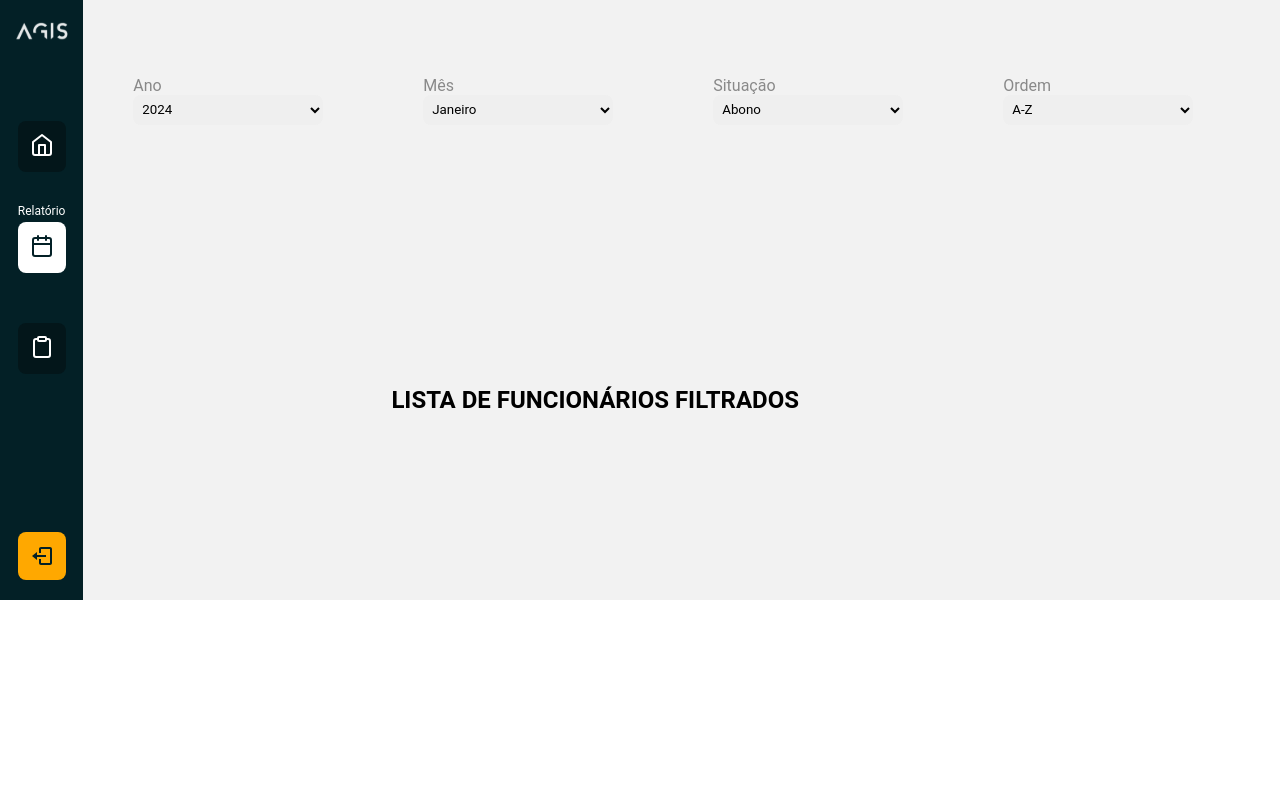
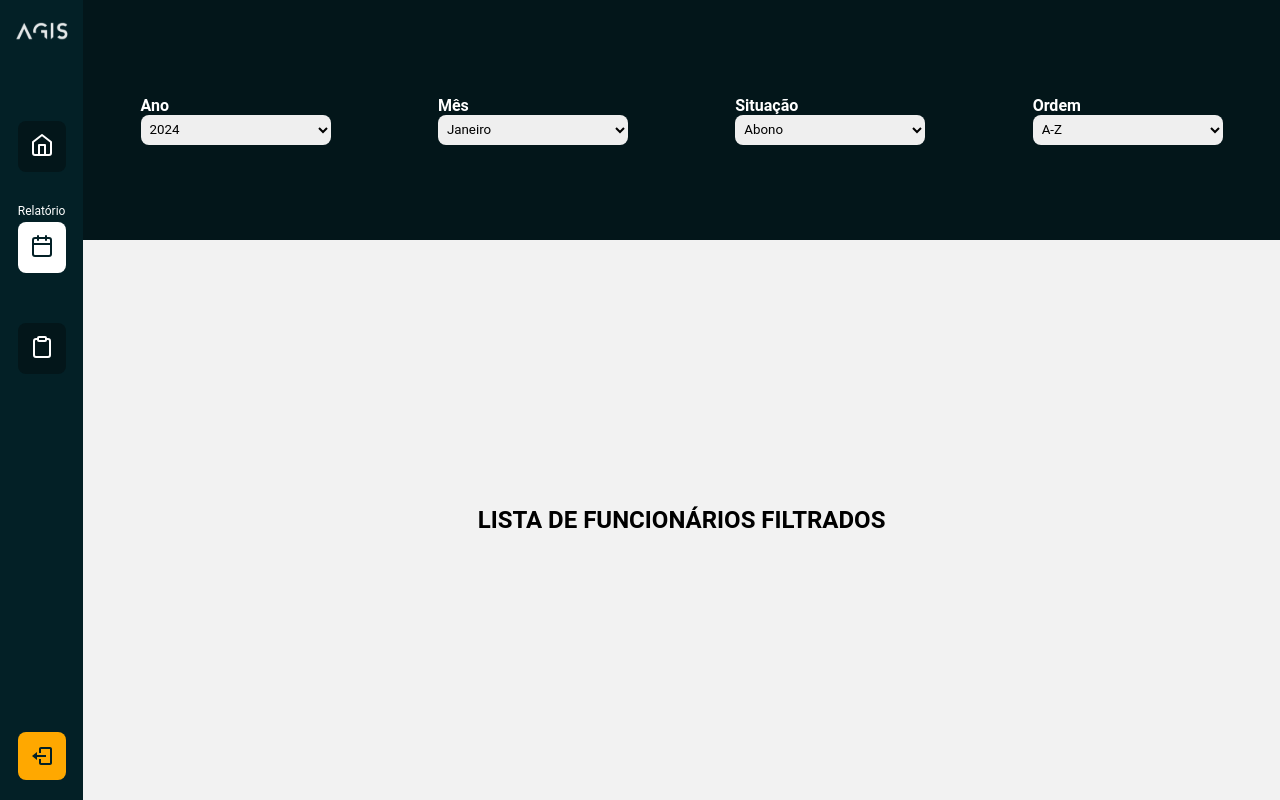
Before and after one commit to FGA0138-MDS-Ajax/2024.1-CYGNI, a React (Vite) app in the folder front/src/renderer/: page /tela-relatorio in a window 1280 px wide. Built offline with nearby package versions, Linux system fonts and the light colour scheme.

Commit message:
refactor: alterações visuais na tela de relatório

```diff
--- a/front/src/renderer/src/pages/TelaRelatorio/TelaRelatorio.css
+++ b/front/src/renderer/src/pages/TelaRelatorio/TelaRelatorio.css
@@ -2,18 +2,23 @@
   margin: 0;
   padding: 0;
   font-family: "Roboto", sans-serif;
+  list-style: none;
+  user-select: none;
 }
 
 .conteiner-relatorio-mensal {
   display: flex;
+  flex-direction: row;
+  height: 100vh;
+  width: 100vw;
   background-color: #F2F2F2;
 }
 
 .conteiner-conteudo-principal {
   display: flex;
-  justify-content: center;
   flex-direction: column;
-  width: 80%;
+  width: 93.5%;
+
 }
 
 .filtros {
@@ -21,7 +26,9 @@
   align-items: center;
   justify-content: space-evenly;
   flex-direction: row;
-  height: 25vh;
+  width: auto;
+  height: 30%;
+  background-color: #03161A;
 
 }
 
@@ -34,7 +41,8 @@
 }
 
 .filtros span {
-  color: #898989;
+  color: #ffffff;
+  font-weight: bold;
 }
 
 #mes, #situacao, #ordem {
@@ -46,7 +54,8 @@
   justify-content: center;
   align-items: center;
   width: 100%;
-  height: 50vh;
+  height: 70%;
+
 
 }
 
```
